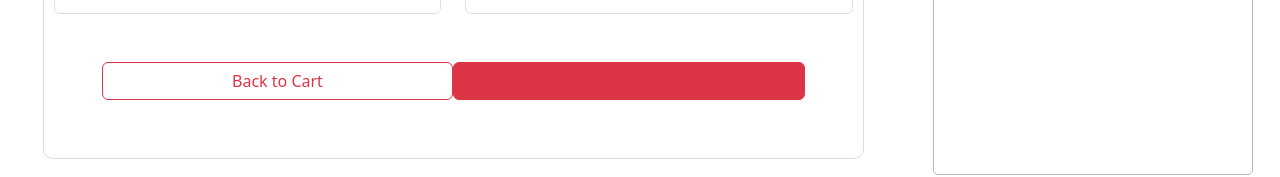
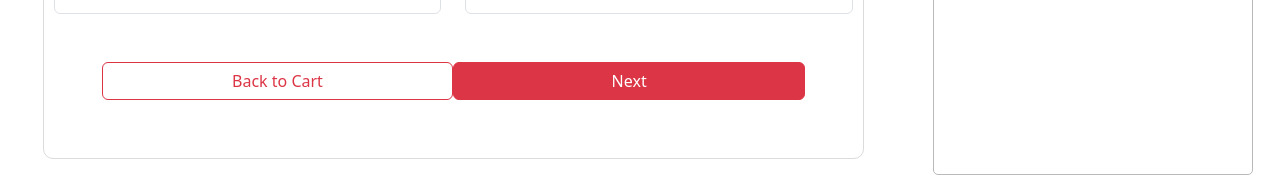
Before and after one commit to Hariz-Ade14/Timbu-Cloud-Shop, a Next.js app: page /Checkout in a window 1280 px wide. Shown: the part 526-703 px from the top of the page. Built offline with nearby package versions, Linux system fonts and the light colour scheme.

Commit message:
Update page.jsx

```diff
--- a/app/Checkout/page.jsx
+++ b/app/Checkout/page.jsx
@@ -95,12 +95,12 @@ const Checkout = () => {
 
 							<div className='firstbtns my-5 px-5'>
 								<button type='submit' class='btn btn-outline-danger w-50'>
-									<Link href='/Cart' className='text-danger no-underline'>
+									<Link href='/Cart' className='no-underline'>
 										Back to Cart
 									</Link>
 								</button>
 								<button type='button' class='btn btn-danger w-50'>
-									<Link href='/Card' className='text-danger no-underline'>
+									<Link href='/Card' className='no-underline'>
 										Next
 									</Link>
 								</button>
```
